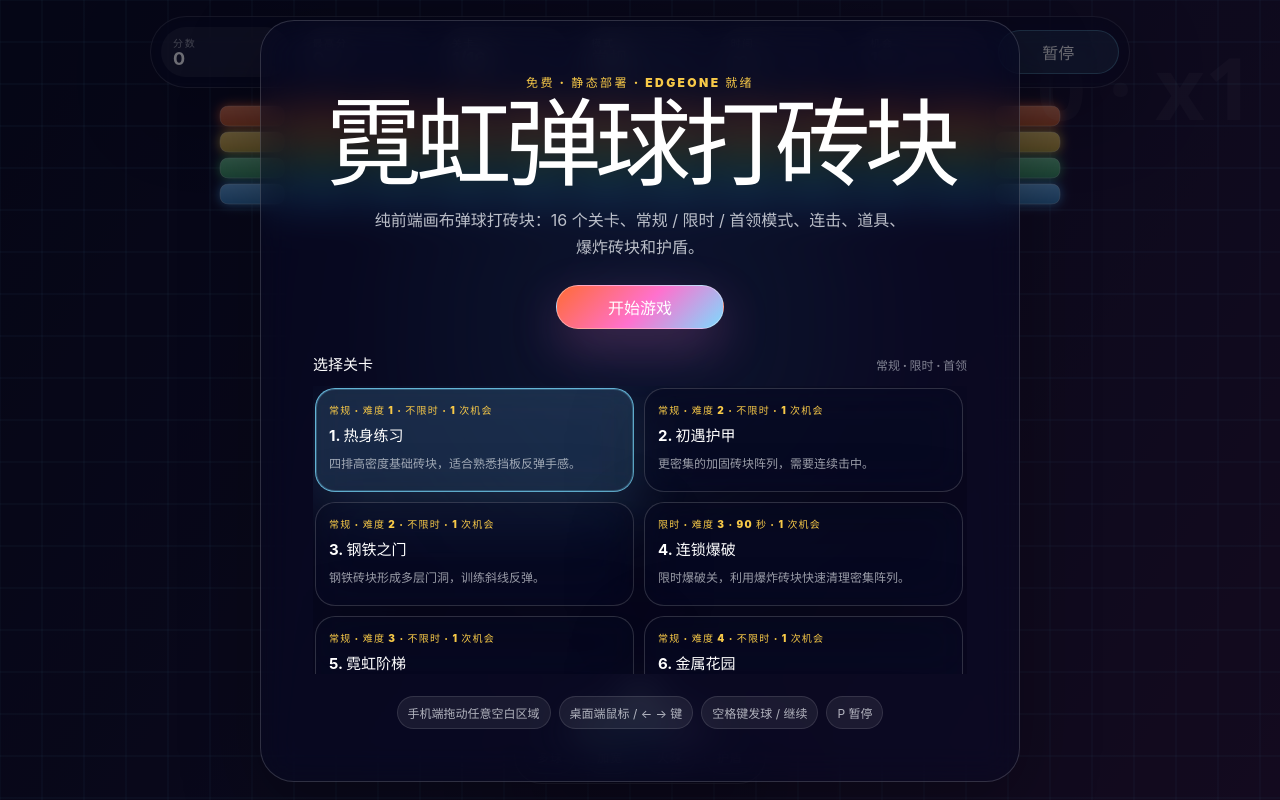
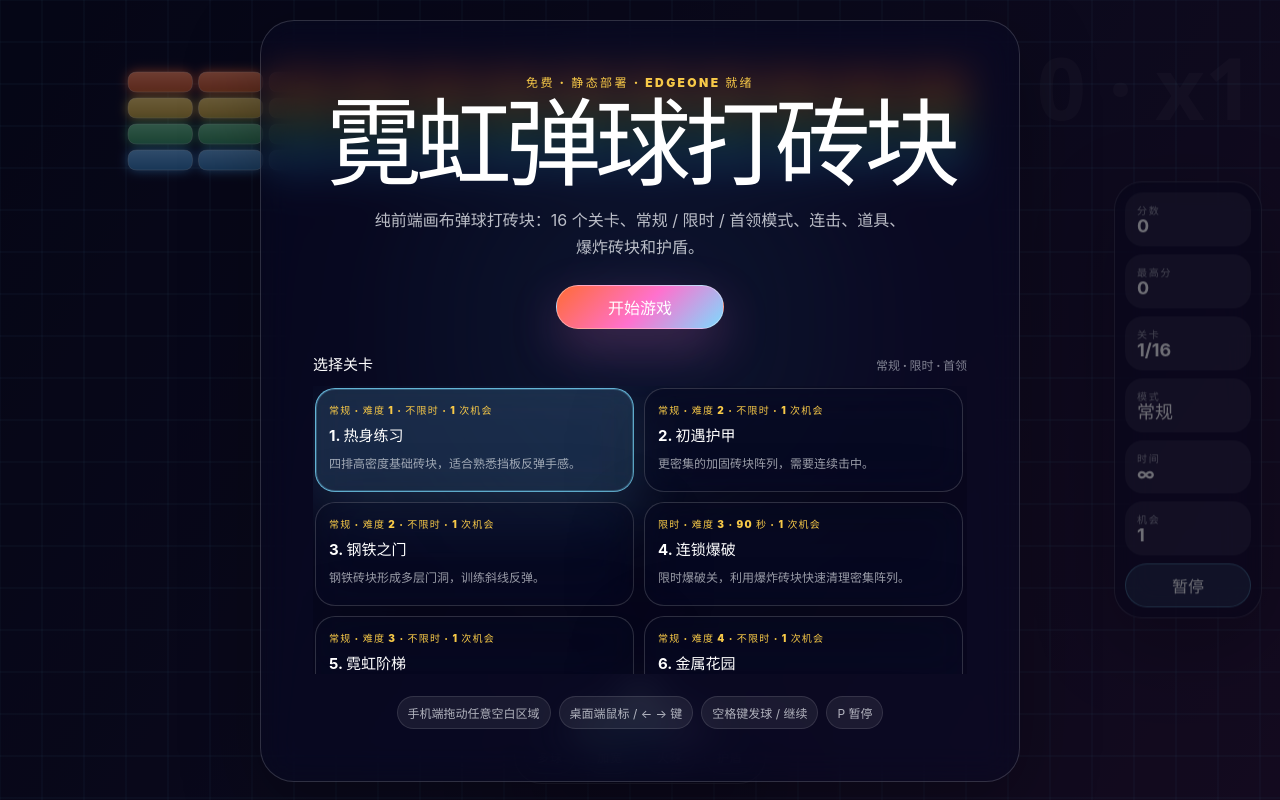
Before and after one commit to turbobo/breakout-iso, a website built with Vite: page index.html in a window 1280 px wide. Built offline with nearby package versions, Linux system fonts and the light colour scheme.

```diff
--- a/src/levels/level-data.ts
+++ b/src/levels/level-data.ts
@@ -211,15 +211,17 @@
 export function createLevelBricks(levelIndex: number, boardWidth: number): Brick[] {
   const definition = getLevelDefinition(levelIndex)
   const columns = Math.max(...definition.pattern.map((row) => row.length))
-  const brickGap = clampLayoutValue(boardWidth * 0.009, 4, 6)
-  const horizontalMargin = clampLayoutValue(boardWidth * 0.04, 12, 44)
-  const availableGridWidth = boardWidth - horizontalMargin * 2
-  const maxGridWidth = boardWidth >= 900 ? 840 : availableGridWidth
+  const desktopHudSafeInset = boardWidth > 720 ? 184 : 0
+  const playfieldWidth = boardWidth - desktopHudSafeInset
+  const brickGap = clampLayoutValue(playfieldWidth * 0.009, 4, 6)
+  const horizontalMargin = clampLayoutValue(playfieldWidth * 0.04, 12, 44)
+  const availableGridWidth = playfieldWidth - horizontalMargin * 2
+  const maxGridWidth = playfieldWidth >= 900 ? 840 : availableGridWidth
   const gridWidth = Math.max(280, Math.min(availableGridWidth, maxGridWidth))
   const brickWidth = (gridWidth - brickGap * (columns - 1)) / columns
-  const brickHeight = clampLayoutValue(boardWidth * 0.032, 14, 20)
-  const topOffset = boardWidth < 720 ? 92 : 106
-  const startX = (boardWidth - gridWidth) / 2
+  const brickHeight = clampLayoutValue(playfieldWidth * 0.032, 14, 20)
+  const topOffset = boardWidth <= 720 ? 92 : 72
+  const startX = (playfieldWidth - gridWidth) / 2
   const bricks: Brick[] = []
 
   definition.pattern.forEach((rowPattern, rowIndex) => {
--- a/src/style.css
+++ b/src/style.css
@@ -64,22 +64,23 @@
 
 .top-hud {
   position: absolute;
-  top: 16px;
-  left: 50%;
+  top: 50%;
+  right: 18px;
   z-index: 3;
   display: grid;
-  grid-template-columns: repeat(6, minmax(76px, auto)) auto;
-  gap: 10px;
-  align-items: center;
-  width: min(980px, calc(100vw - 24px));
+  grid-template-columns: 1fr;
+  gap: 8px;
+  align-items: stretch;
+  width: 148px;
   padding: 10px;
-  border-radius: 999px;
-  transform: translateX(-50%);
+  border-radius: 28px;
+  transform: translateY(-50%);
 }
 
 .hud-item {
-  padding: 8px 12px;
-  border-radius: 999px;
+  min-width: 0;
+  padding: 10px 12px;
+  border-radius: 18px;
   background: rgba(255, 255, 255, 0.08);
 }
 
@@ -113,6 +114,7 @@
 }
 
 .icon-button {
+  width: 100%;
   padding: 0 17px;
   border: 1px solid rgba(124, 219, 255, 0.36);
   background: rgba(124, 219, 255, 0.13);
@@ -188,7 +190,7 @@
 
 .toast {
   position: absolute;
-  top: 112px;
+  top: 18px;
   left: 50%;
   z-index: 4;
   padding: 11px 16px;
@@ -416,12 +418,15 @@
 @media (max-width: 720px) {
   .top-hud {
     top: auto;
+    right: auto;
     bottom: calc(max(8px, env(safe-area-inset-bottom)) + 58px);
+    left: 50%;
     grid-template-columns: repeat(3, minmax(0, 1fr)) 44px;
     gap: 5px;
     width: calc(100vw - 16px);
     padding: 7px;
     border-radius: 22px;
+    transform: translateX(-50%);
   }
 
   .icon-button {
```
Also changed, not shown: docs/technical-plan.md (+2 -1 lines), src/levels/level-data.test.ts (added, +30 -0 lines).
